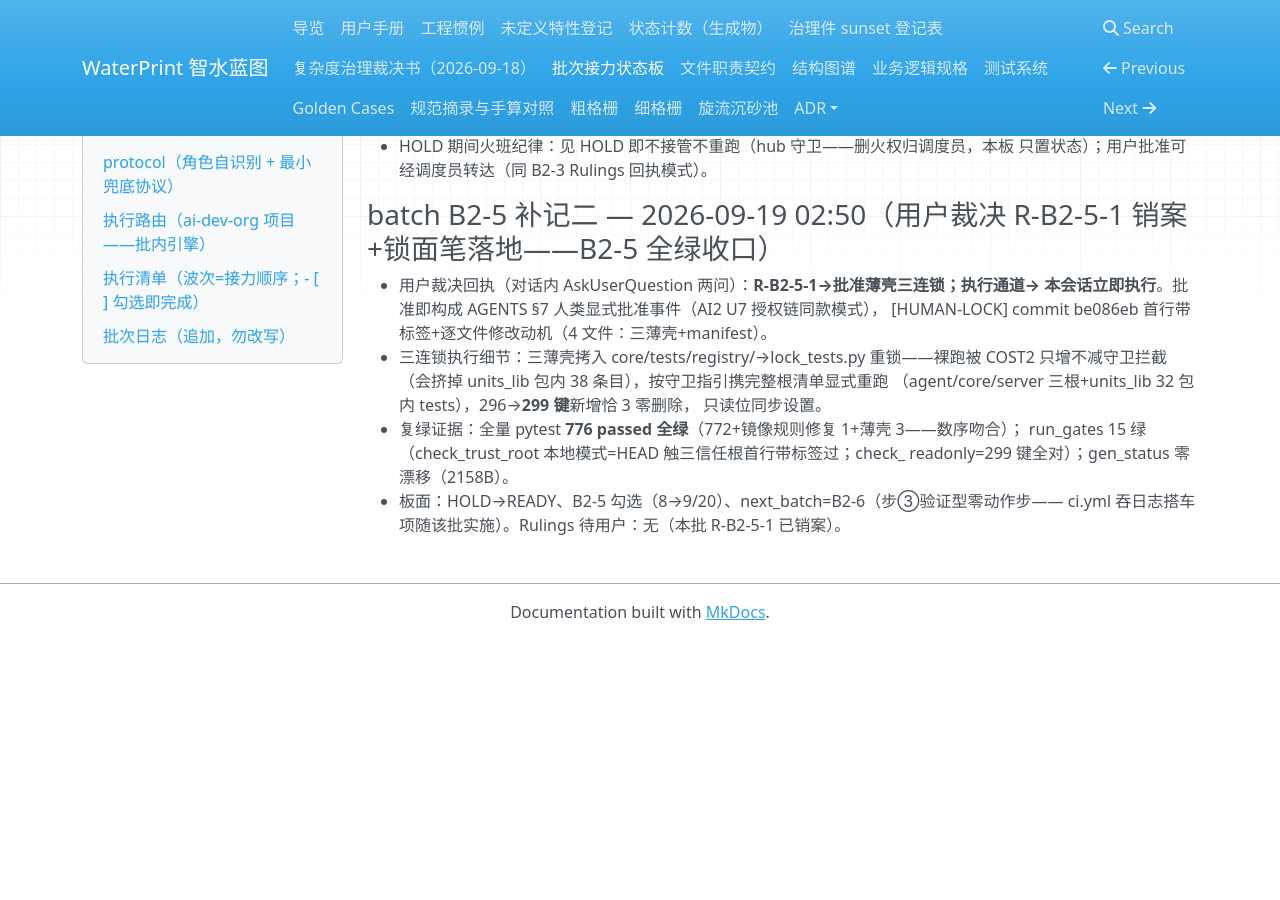
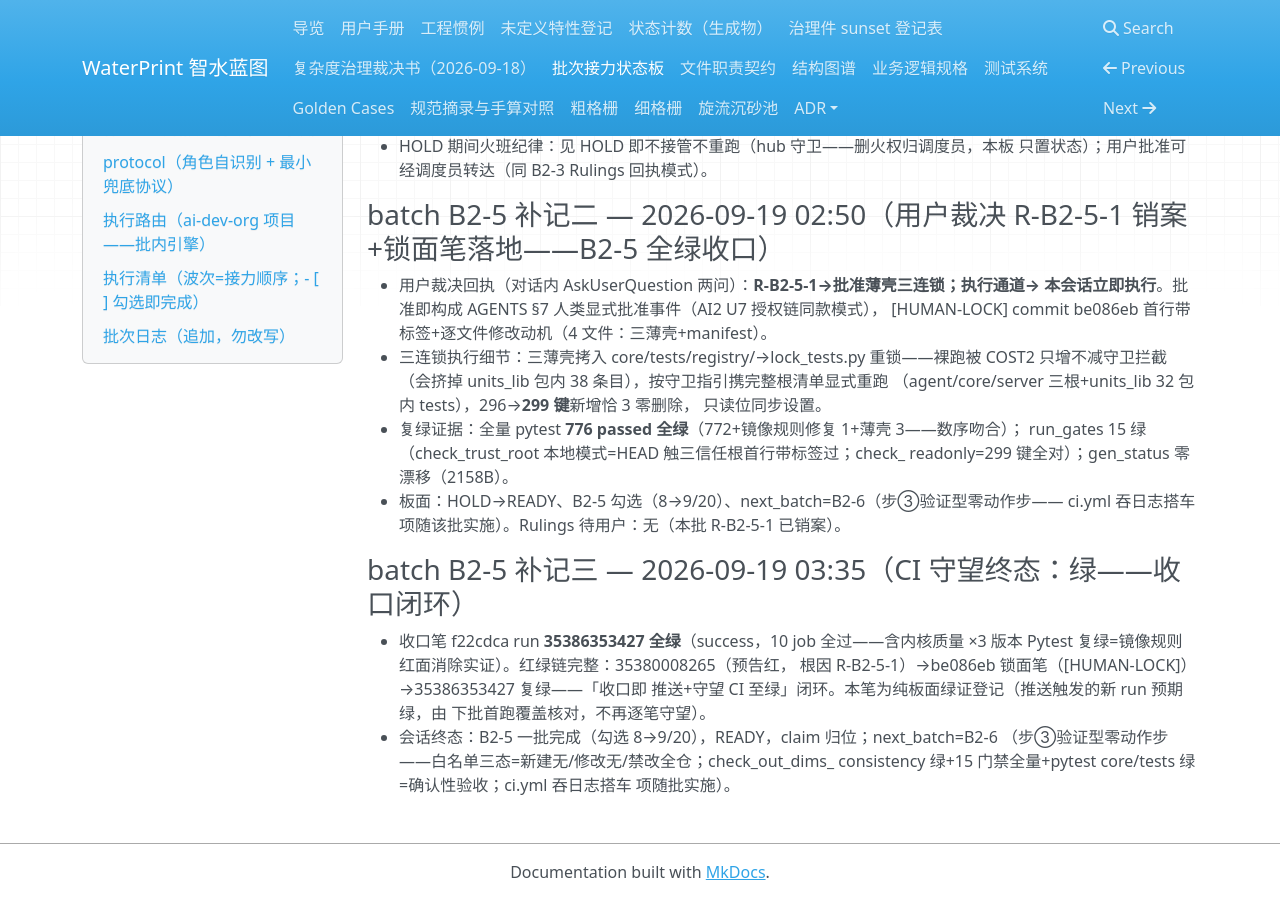
Before and after one commit to yyx20040712/waterprint, an MkDocs documentation site: the page built from docs/handoff/relay.md, in a window 1280 px wide and 900 px high, scrolled down 10324 px. Built offline with MkDocs 1.6.1, drawn with Linux system fonts in a browser that asks for light colours; nearby versions of some CDN libraries; before the commit the page ends 10964 px from its top, so only the background shows below that.

Commit message:
B2-5 补记三: CI 守望终态绿——收口笔 f22cdca run 35386353427 全绿（内核质量×3 Pytest 复绿=镜像红面消除实证），红绿链 35380008265（预告红）→be086eb（锁面笔）→35386353427（复绿）闭环。会话终态：B2-5 完成 9/20，READY，claim 归位，next_batch=B2-6。

```diff
--- a/docs/handoff/relay.md
+++ b/docs/handoff/relay.md
@@ -458,3 +458,14 @@
   readonly=299 键全对）；gen_status 零漂移（2158B）。
 - 板面：HOLD→READY、B2-5 勾选（8→9/20）、next_batch=B2-6（步③验证型零动作步——
   ci.yml 吞日志搭车项随该批实施）。Rulings 待用户：无（本批 R-B2-5-1 已销案）。
+
+### batch B2-5 补记三 — 2026-09-19 03:35（CI 守望终态：绿——收口闭环）
+- 收口笔 f22cdca run **35386353427 全绿**（success，10 job 全过——含内核质量 ×3
+  版本 Pytest 复绿=镜像规则红面消除实证）。红绿链完整：35380008265（预告红，
+  根因 R-B2-5-1）→be086eb 锁面笔（[HUMAN-LOCK]）→35386353427 复绿——「收口即
+  推送+守望 CI 至绿」闭环。本笔为纯板面绿证登记（推送触发的新 run 预期绿，由
+  下批首跑覆盖核对，不再逐笔守望）。
+- 会话终态：B2-5 一批完成（勾选 8→9/20），READY，claim 归位；next_batch=B2-6
+  （步③验证型零动作步——白名单三态=新建无/修改无/禁改全仓；check_out_dims_
+  consistency 绿+15 门禁全量+pytest core/tests 绿=确认性验收；ci.yml 吞日志搭车
+  项随批实施）。
```
